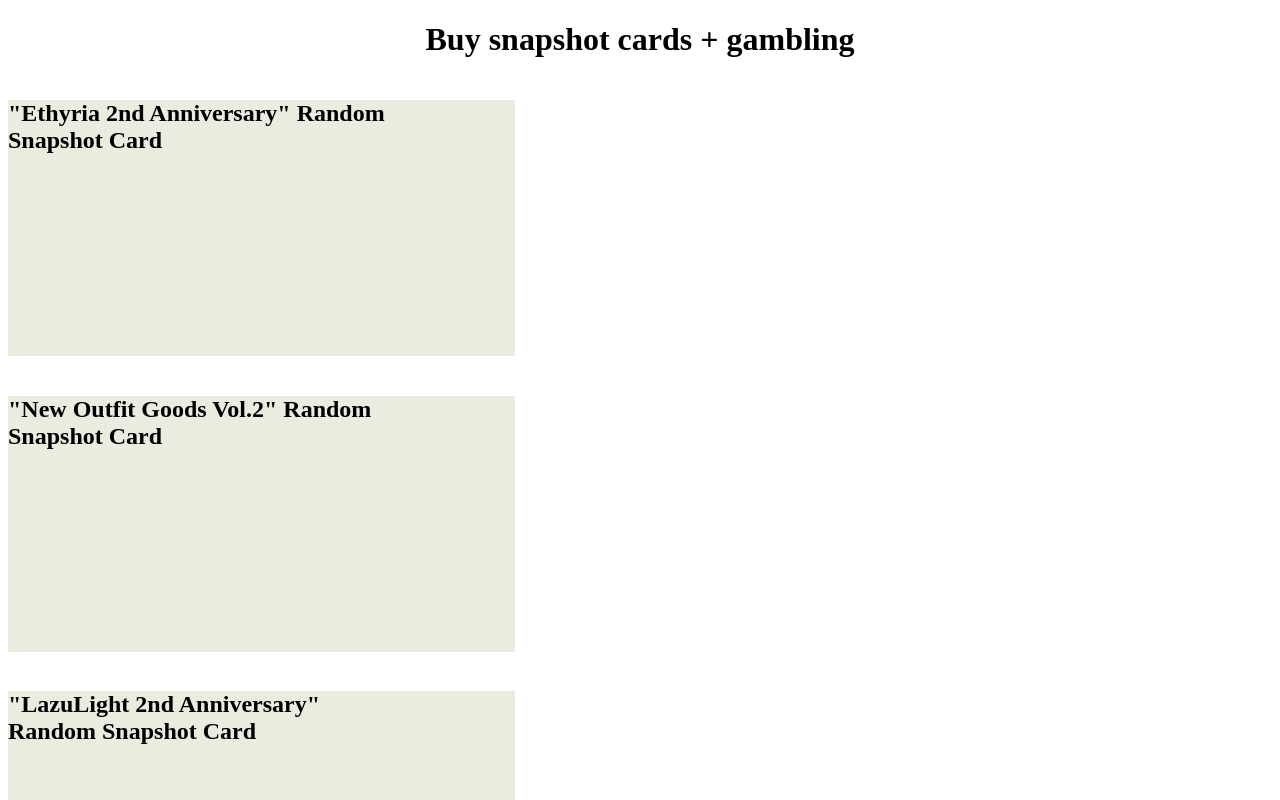
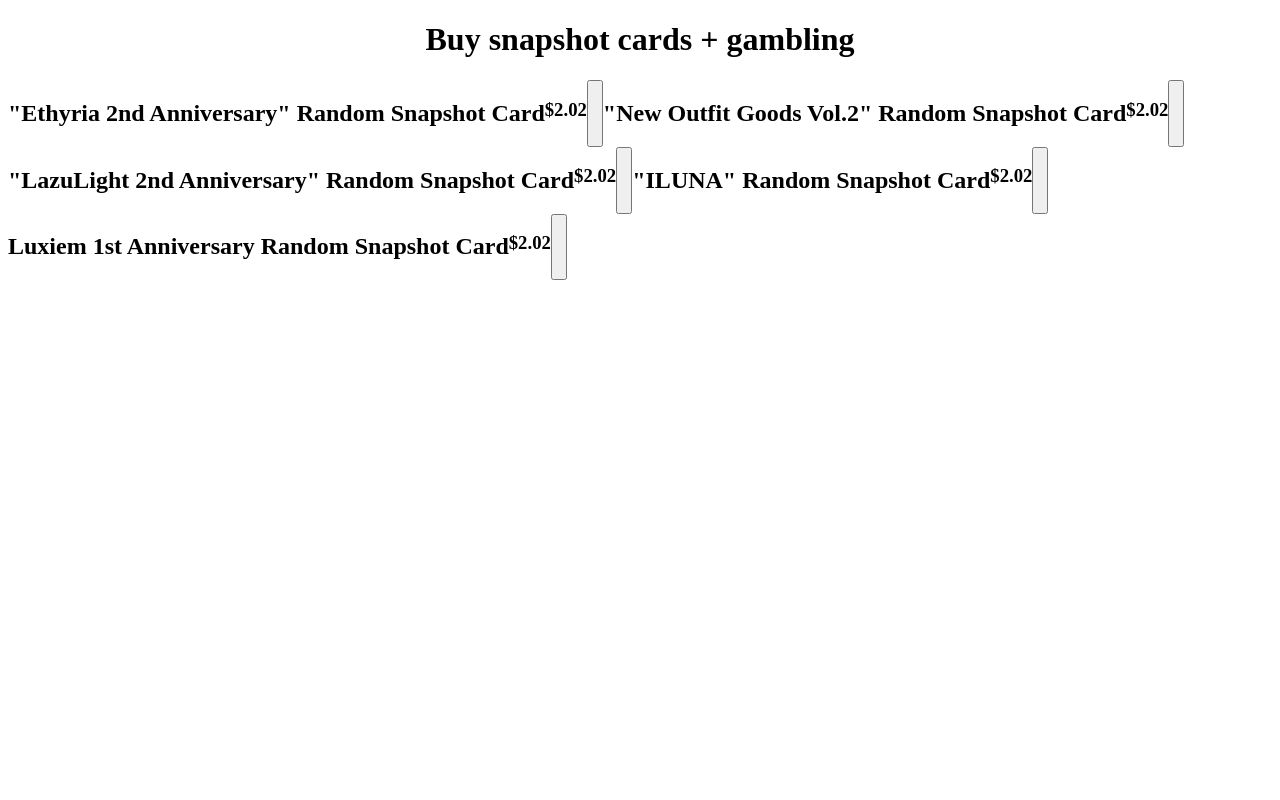
Before and after one commit to staten-island-tech/vue-reactivity-TinaGu0, a Vue app in the folder vue-proj/: page / in a window 1280 px wide. Shown: the top 800 px of the page. Built offline with nearby package versions, Linux system fonts and the light colour scheme.

Commit message:
aaaaaaaaaaaa

```diff
--- a/vue-proj/src/App.vue
+++ b/vue-proj/src/App.vue
@@ -9,6 +9,8 @@
 import { snapshots } from "./components/SnapshotArr";
 import HomeView from './views/HomeView.vue';
 
+
+
 </script>
 
 <style scoped>
--- a/vue-proj/src/components/ProductCard.vue
+++ b/vue-proj/src/components/ProductCard.vue
@@ -1,5 +1,7 @@
 <template>
     <h2>{{ Snapshot.name }}</h2>
+    <h3>{{ Snapshot.price }}</h3>
+    <input type="button" />
 </template>
 
 <script setup>
--- a/vue-proj/src/views/HomeView.vue
+++ b/vue-proj/src/views/HomeView.vue
@@ -10,10 +10,6 @@
 <script setup>
   import ProductCard from '@/components/ProductCard.vue';
   import { snapshots } from '@/components/SnapshotArr';
-
-  const props = defineProps({
-    Snapshot: Object,
-});
 
 </script>
 
```
